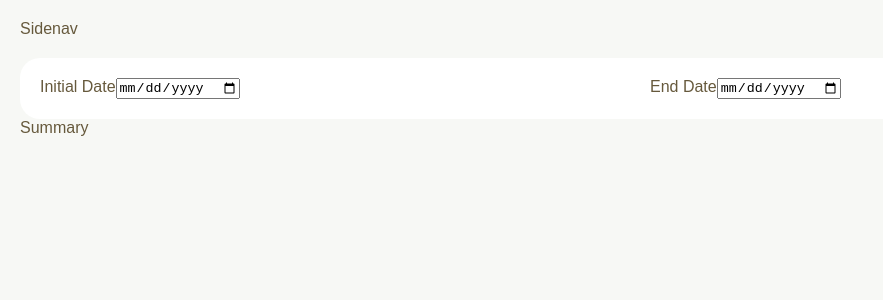
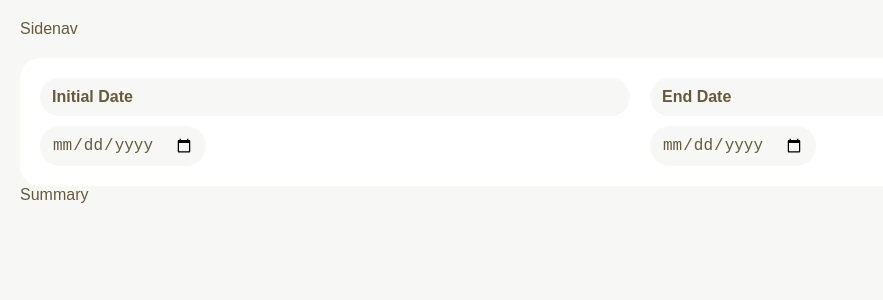
Before and after one commit to adrianholz/Fintech, a React (Vite) app: page / in a window 1280 px wide. Shown: the top 300 px of the page, without its empty margins (0-883 px from the left). Built offline with nearby package versions, Linux system fonts and the light colour scheme; no server answers.

Commit message:
CSS Properties on React TSX Component

```diff
--- a/src/Components/DateInput.tsx
+++ b/src/Components/DateInput.tsx
@@ -1,4 +1,25 @@
-import React, { ComponentProps } from "react";
+import React, { ComponentProps, CSSProperties } from "react";
+
+const generalStyle: CSSProperties = {
+  fontSize: "1rem",
+  color: "var(--color-2)",
+  padding: "var(--gap-s) .75rem",
+  backgroundColor: "var(--color-4)",
+  borderRadius: "var(--gap)",
+};
+
+const labelStyle: CSSProperties = {
+  display: "block",
+  marginBottom: "var(--gap-s)",
+  fontWeight: "600",
+  ...generalStyle,
+};
+
+const inputStyle: CSSProperties = {
+  border: "none",
+  fontFamily: "monospace",
+  ...generalStyle,
+};
 
 type IDateInput = ComponentProps<"input"> & {
   label: string;
@@ -7,8 +28,16 @@ type IDateInput = ComponentProps<"input"> & {
 const DateInput = ({ label, ...props }: IDateInput) => {
   return (
     <div>
-      <label htmlFor={label}>{label}</label>
-      <input type="date" name={label} id={label} {...props} />
+      <label style={labelStyle} htmlFor={label}>
+        {label}
+      </label>
+      <input
+        style={inputStyle}
+        type="date"
+        name={label}
+        id={label}
+        {...props}
+      />
     </div>
   );
 };
```
